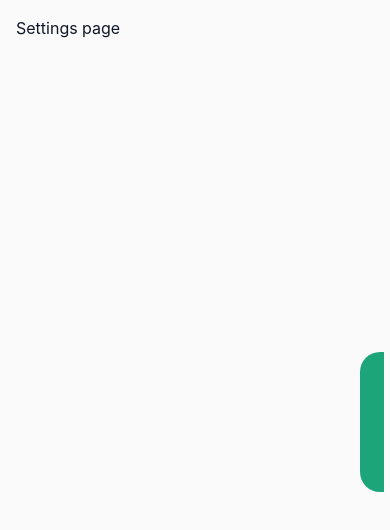
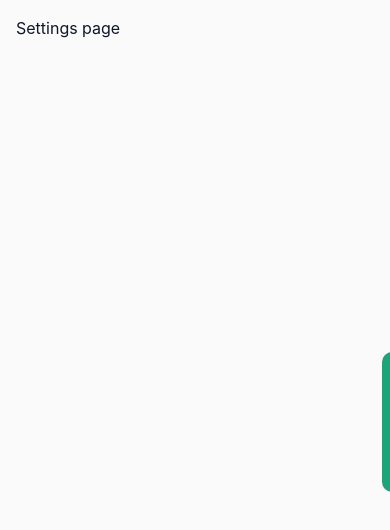
Before and after one commit to bettaibi/chatup, a React (Create React App) app: page /chatup/settings in a window 390 px wide. Shown: the top 530 px of the page. Built offline with nearby package versions, Linux system fonts and the light colour scheme.

Commit message:
swipeable mobile sidenav

```diff
--- a/src/components/Sidebar/mobile/MobileSidebar.tsx
+++ b/src/components/Sidebar/mobile/MobileSidebar.tsx
@@ -2,7 +2,7 @@ import React from 'react';
 import { motion, useMotionValue, useAnimation, useTransform } from 'framer-motion';
 import MobileSidebarContent from './MobileSidebarContent';
 
-const Initial = 170;
+const Initial = 192;
 
 const spring = {
     type: "spring",
@@ -78,10 +78,14 @@ const MobileSidebar = () => {
 
             <motion.div className='draggable'
                 style={{ x }}
-                transition={{ spring, duration: 0.8 }}
+                transition={{ spring, duration: 0.44 }}
                 animate={controls}>
 
                 <motion.div className="handler"
+                    drag="y"
+                    dragConstraints={{ top: -150, bottom: 150 }}
+                    dragElastic={0.2}
+                    dragMomentum={false}
                     style={{backgroundColor}}
                     whileTap={{ scale: 1.12 }}
                     onPan={(e, pointInfo) => panHandler(e, pointInfo)}
--- a/src/components/Sidebar/sidebar.less
+++ b/src/components/Sidebar/sidebar.less
@@ -75,12 +75,11 @@
     z-index: 999999;
     .handler{
         height: 140px;
-        width: 30px;
+        width: 12px;
         border-top-left-radius: 20px;
         border-bottom-left-radius: 20px;
         background: rgba(255,255,255, .6);
         backdrop-filter: blur(5px);
-        cursor: grab;
         touch-action: none;
     }
     .mobile__sidebar__content{
```
